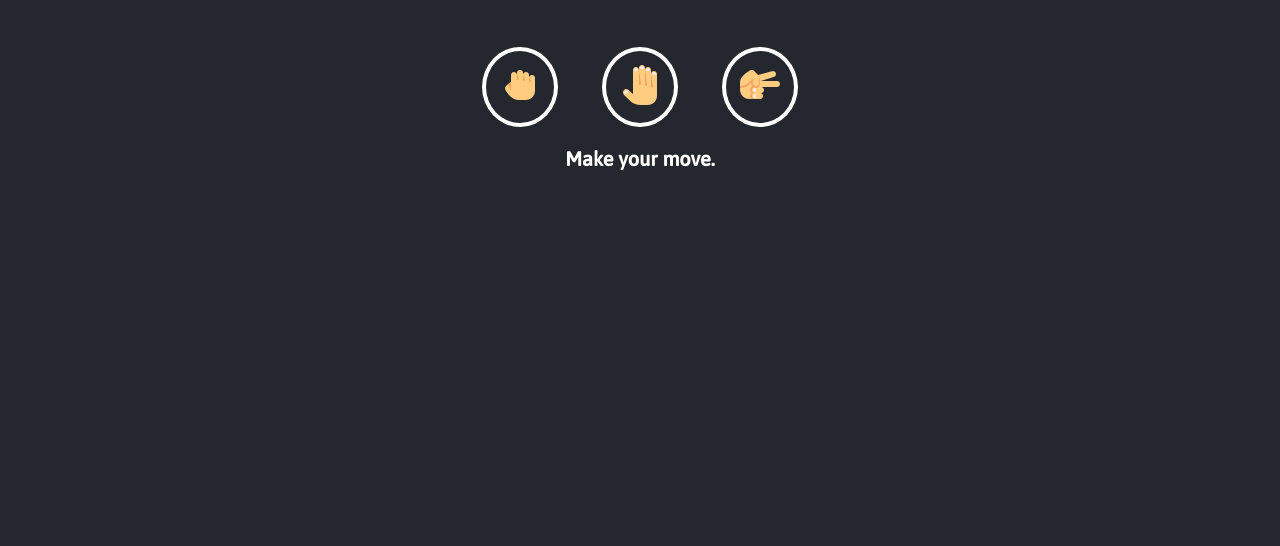
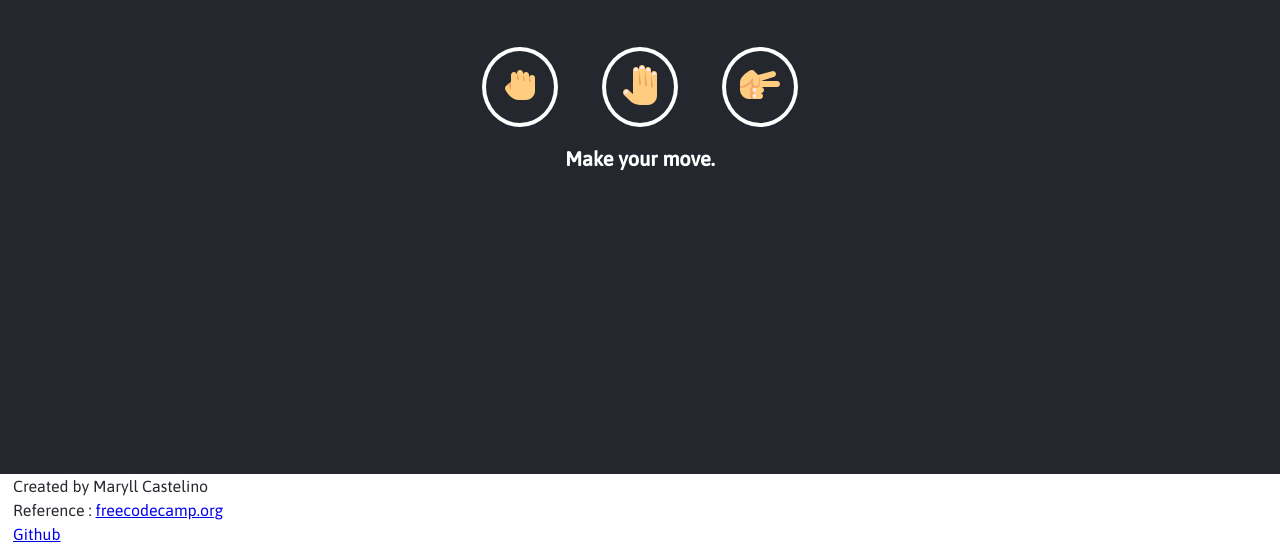
Before and after one commit to VenkateshRanjanVerma/Rock-Paper-Scissor-WebApp, a plain HTML site: page index.html in a window 1280 px wide. Shown: the part 254-800 px from the top of the page. Drawn offline with Linux system fonts and the light colour scheme.

Commit message:
added references

```diff
--- a/index.html
+++ b/index.html
@@ -34,5 +34,10 @@
 
         <p id="action-message">Make your move.</p>
         <script src="app.js" charset="utf-8"></script>
+        <div class = "footer">
+            <p>Created by Maryll Castelino</p>
+            <p>Reference : <a href="https://www.youtube.com/watch?v=jaVNP3nIAv0">freecodecamp.org</a></p>
+            <p><a href="https://github.com/Maryll-castelino/Rock-Paper-Scissor-WebApp">Github</a></p>
+        </div>
     </body>
 </html>
--- a/styles.css
+++ b/styles.css
@@ -92,6 +92,21 @@ header > h1 {
     margin-top: 20px;
 }
 
+.footer {
+    position: fixed;
+    bottom: 0;
+    width: 100%;
+    background-color: white;
+    color: #24272E;
+    text-align: left;
+    font-family: Asap, sans-serif;
+    }
+
+.footer > p {
+    padding: 3px;
+    margin-left: 10px;
+}
+
 .green-glow {
     border: 4px solid #4dcc7d;
     box-shadow: 0 0 10px #31b43a;
```
